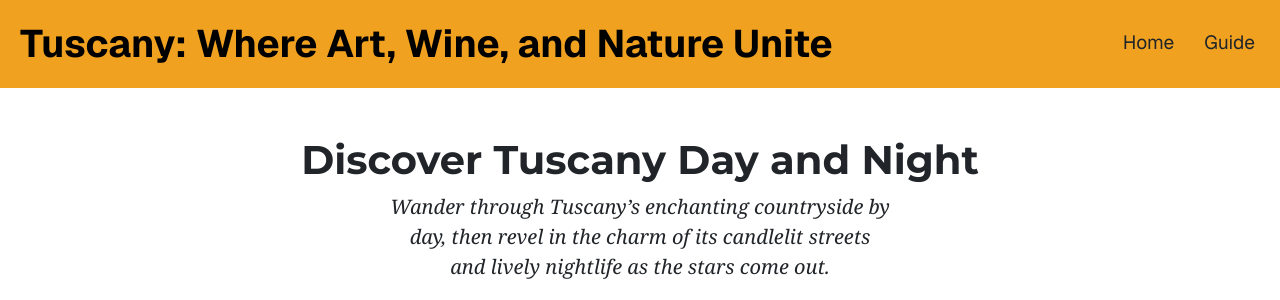
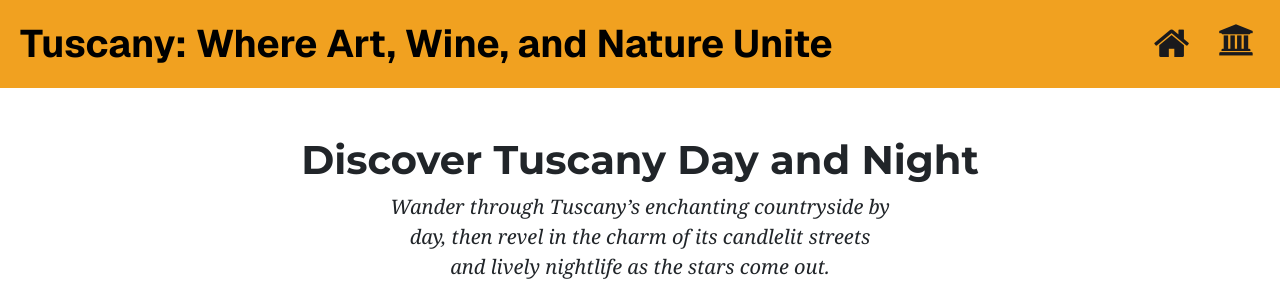
Before and after one commit to rejoicerabino/rejoicerabino.github.io, a PHP site: page /act05/guides.html in a window 1280 px wide. Shown: the top 300 px of the page. Run offline with PHP 8.4, Linux system fonts and the light colour scheme; some web fonts are replaced.

Commit message:
fixed codes

```diff
--- a/act05/guides.html
+++ b/act05/guides.html
@@ -10,6 +10,8 @@
     <link href="https://fonts.googleapis.com/css2?family=Geist:wght@100..700&display=swap" rel="stylesheet">
     <link href="https://fonts.googleapis.com/css2?family=Georgia:wght@400..700&display=swap" rel="stylesheet">
     <link rel="icon" href="images/italyIcon.png" type="image/png">
+    <link rel="stylesheet" href="https://cdnjs.cloudflare.com/ajax/libs/font-awesome/4.7.0/css/font-awesome.min.css">
+
     <style>
         body {
             overflow-x: hidden;
@@ -28,7 +30,8 @@
             font-weight: bold;
         }
 
-        .container, .container-fluid {
+        .container,
+        .container-fluid {
             padding-right: 15px;
             padding-left: 15px;
         }
@@ -69,16 +72,36 @@
 
 <body>
     <!-- nav bar -->
-    <nav class="navbar"
+    <nav class="navbar navbar-expand-lg"
         style="background-color: #f1a120; display: flex; justify-content: space-between; align-items: center; padding: 10px; width: 100%;">
         <a class="navbar-brand" href="tuscany.html"
             style="font-family: 'Geist', sans-serif; font-size: 3vw; font-weight: bold; margin-left: 10px;">Tuscany:
-            Where Art, Wine, and Nature Unite</a>
-        <div style="display: flex; align-items: center;">
-            <a class="nav-link" href="tuscany.html"
-                style="font-family: 'Geist', sans-serif; font-size: 1.5vw; padding: 0 15px; margin: 0;">Home</a>
-            <a class="nav-link" href="guides.html"
-                style="font-family: 'Geist', sans-serif; font-size: 1.5vw; padding: 0 15px; margin: 0;">Guide</a>
+            Where Art, Wine, and Nature Unite
+        </a>
+        <button class="navbar-toggler" type="button" data-bs-toggle="collapse" data-bs-target="#navbarNav"
+            aria-controls="navbarNav" aria-expanded="false" aria-label="Toggle navigation">
+            <span class="navbar-toggler-icon"></span>
+        </button>
+
+        <div class="collapse navbar-collapse" id="navbarNav">
+            <ul class="navbar-nav ms-auto">
+                <li class="nav-item d-lg-none">
+                    <a class="nav-link" href="tuscany.html" style="font-family: 'Geist', sans-serif; margin: 0 15px; color: #1A1A1D;">HOME</a>
+                </li>
+                <li class="nav-item d-lg-none">
+                    <a class="nav-link" href="guides.html" style="font-family: 'Geist', sans-serif; margin: 0 15px; color: #1A1A1D;">GUIDES</a>
+                </li>
+                <li class="nav-item d-none d-lg-block">
+                    <a href="tuscany.html" style="font-family: 'Geist', sans-serif; margin: 0 15px; color: #1A1A1D;">
+                        <i class="fa fa-home" style="font-size: calc(2rem + 0.5vw);"></i>
+                    </a>
+                </li>
+                <li class="nav-item d-none d-lg-block">
+                    <a href="guides.html" style="font-family: 'Geist', sans-serif; margin: 0 15px; color: #1A1A1D;">
+                        <i class="fa fa-university" style="font-size: calc(1.55rem + 0.5vw);"></i>
+                    </a>
+                </li>
+            </ul>
         </div>
     </nav>
     <!-- day activities card -->
@@ -231,9 +254,14 @@
         </div>
     </div>
 
-    <footer class="text-center py-3 mt-5" style="background-color:#f1a120a9; color: white; font-family: 'Montserrat', sans-serif;">
+    <footer class="text-center py-3 mt-5"
+        style="background-color:#f1a120a9; color: white; font-family: 'Montserrat', sans-serif;">
         <p>&copy; 2024 Travel Guides to Tuscany. All rights reserved.</p>
     </footer>
+
+    <script src="https://cdn.jsdelivr.net/npm/@popperjs/core@2.11.6/dist/umd/popper.min.js"></script>
+    <script src="https://cdn.jsdelivr.net/npm/bootstrap@5.3.3/dist/js/bootstrap.min.js"></script>
+
 </body>
 
 </html>
```
Also changed, not shown: act05/tuscany.html (+30 -10 lines), m02/EZ-Parallax-master/EZ-Parallax-master/parallax.css (+14 -2 lines).
